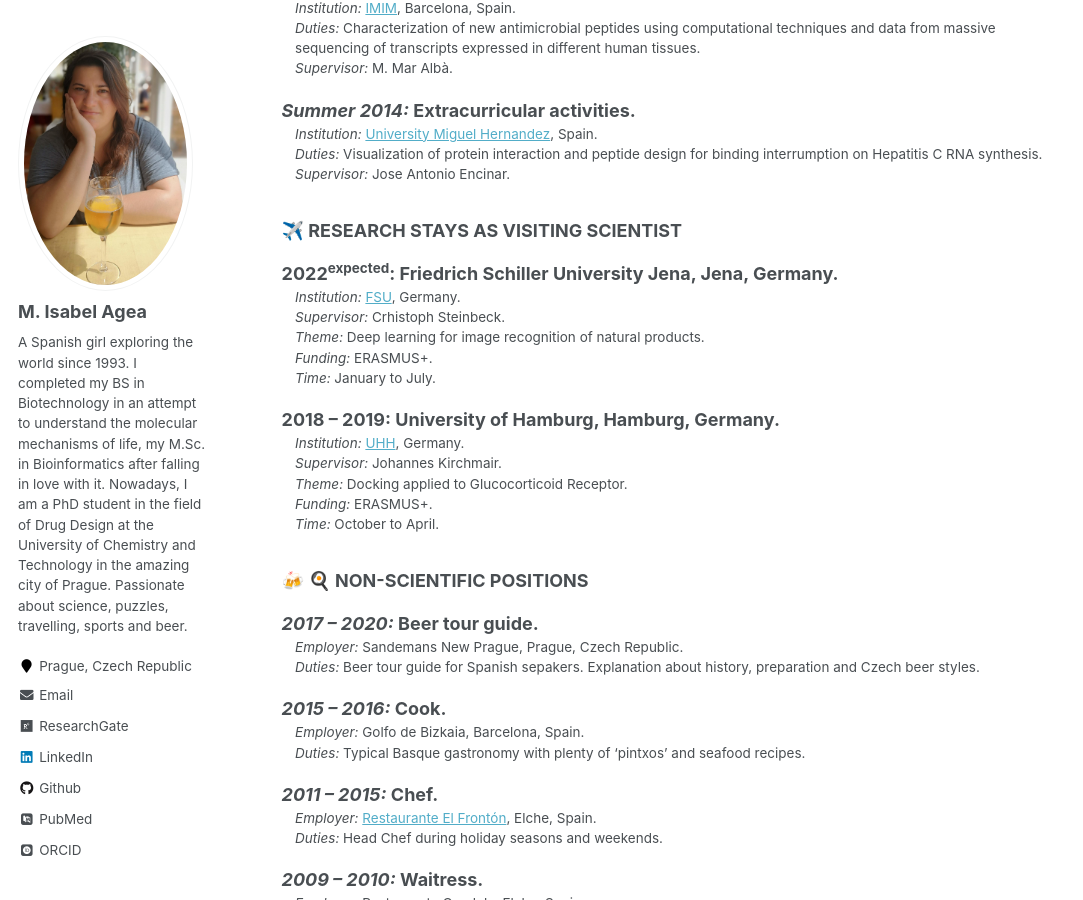
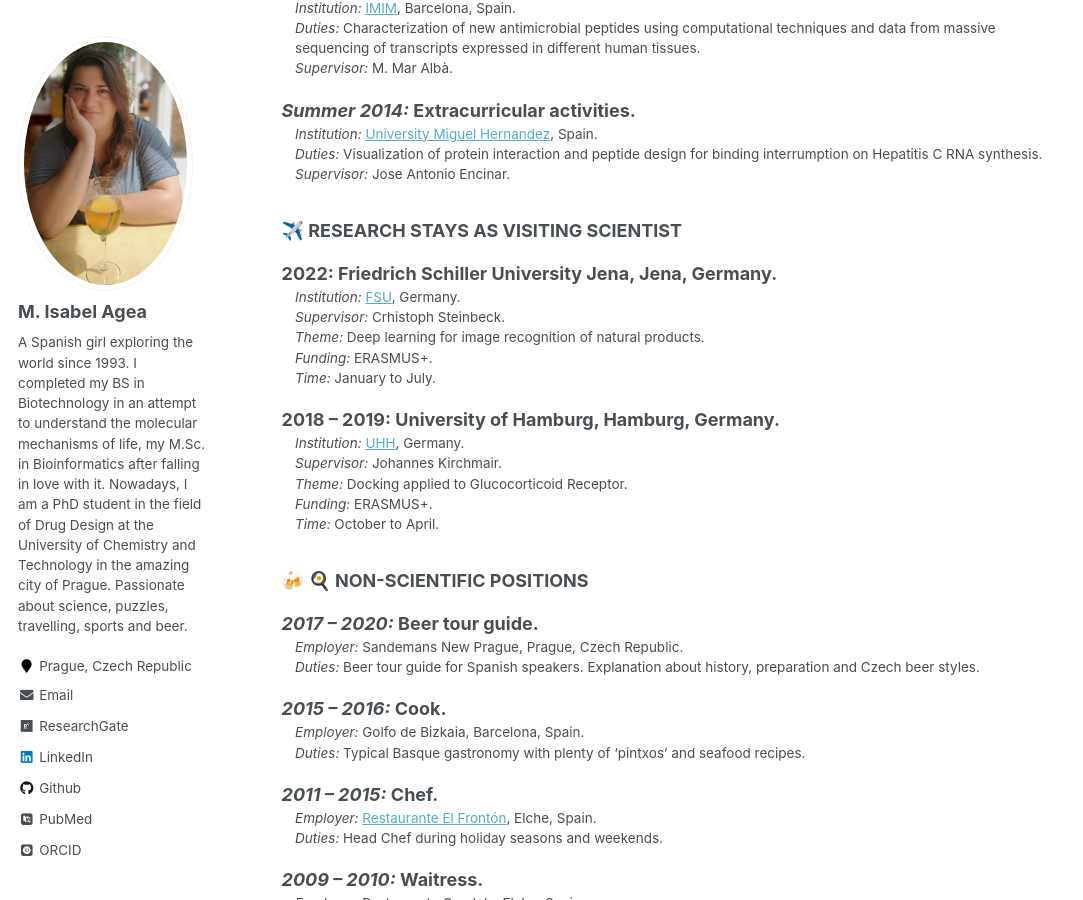
Before and after one commit to Iagea/iagea.github.io, a Jekyll site: the page built from _pages/jobs.md, in a window 1280 px wide and 900 px high, scrolled down 705 px. Shown: the whole window, without its empty margins (0-1083 px from the left). Built offline with Jekyll 4.4.1, drawn with Linux system fonts in a browser that asks for light colours; some web fonts are replaced.

Commit message:
Update jobs.md

```diff
--- a/_pages/jobs.md
+++ b/_pages/jobs.md
@@ -32,7 +32,7 @@ _Summer 2014:_ **Extracurricular activities.**
 
 
 ### ✈️ RESEARCH STAYS AS VISITING SCIENTIST
- 2022<sup>expected</sup>: **Friedrich Schiller University Jena**, Jena, Germany.
+ 2022: **Friedrich Schiller University Jena**, Jena, Germany.
 :   *Institution:* [FSU](https://cheminf.uni-jena.de/members/steinbeck/), Germany.
 :   *Supervisor:* Crhistoph Steinbeck.
 :   *Theme:* Deep learning for image recognition of natural products.
@@ -50,7 +50,7 @@ _Summer 2014:_ **Extracurricular activities.**
 
 _2017 – 2020:_ **Beer tour guide.**
 :   *Employer:* Sandemans New Prague, Prague, Czech Republic.
-:   *Duties:* Beer tour guide for Spanish sepakers. Explanation about history, preparation and Czech beer styles.
+:   *Duties:* Beer tour guide for Spanish speakers. Explanation about history, preparation and Czech beer styles.
 
 _2015 – 2016:_ **Cook.**
 :   *Employer:* Golfo de Bizkaia, Barcelona, Spain.
```
